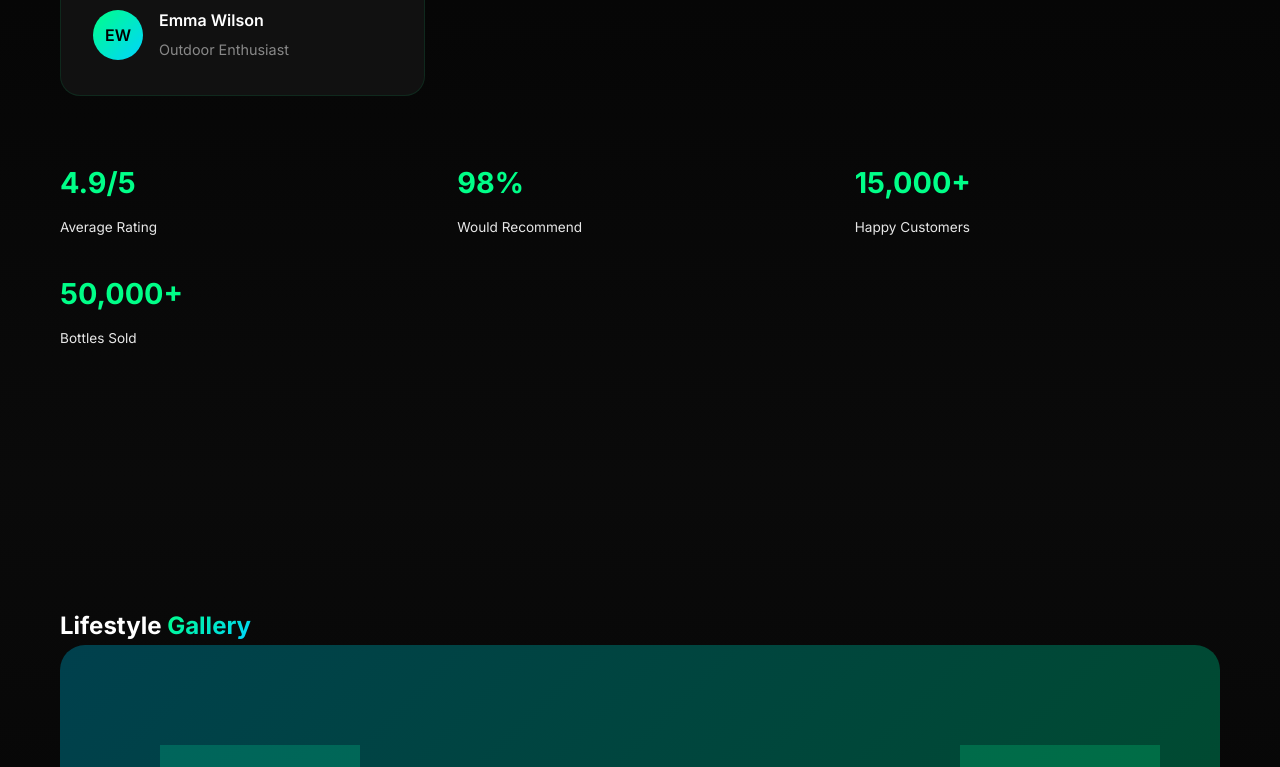
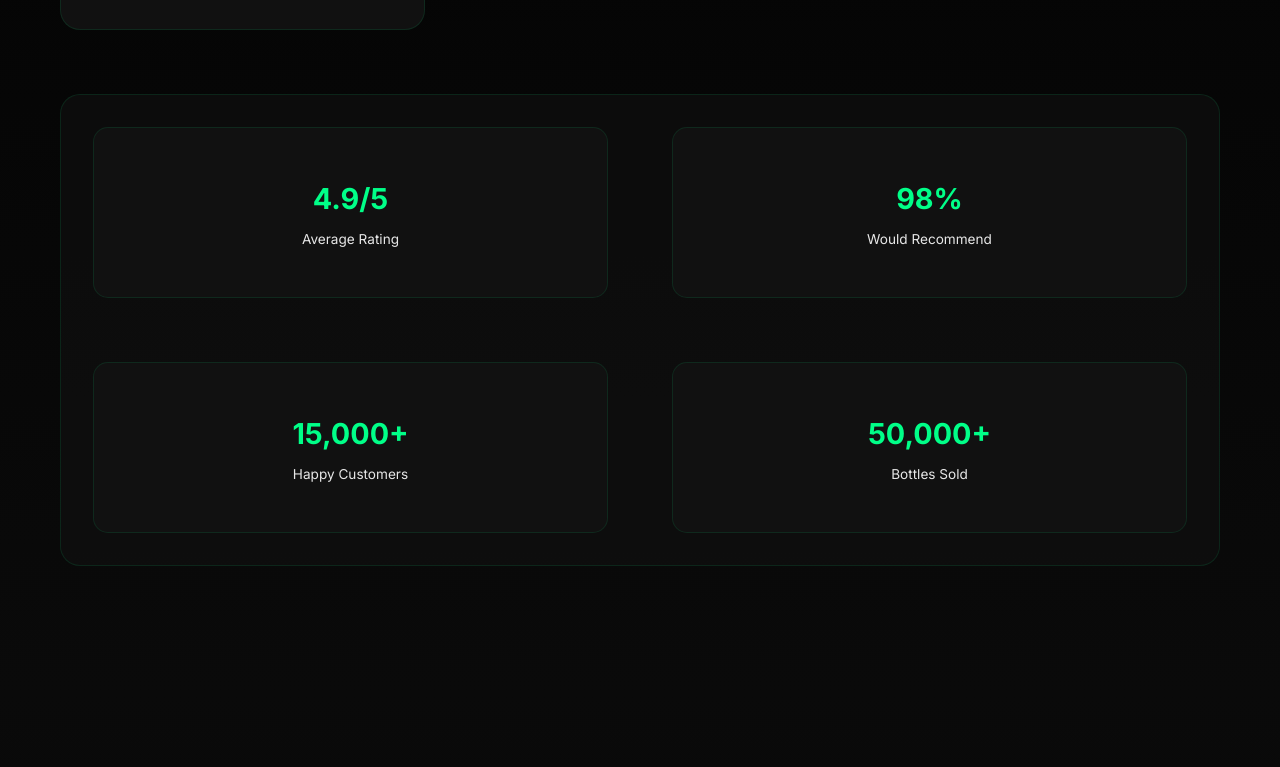
Before and after one commit to IchigoSolos69/EcoSip, a plain HTML site: page index.html in a window 1280 px wide. Shown: the part 2753-3520 px from the top of the page. Drawn offline with Linux system fonts and the light colour scheme.

Commit message:
Update styles.css

```diff
--- a/styles.css
+++ b/styles.css
@@ -926,9 +926,16 @@ body {
 
 .testimonials-stats {
     display: grid;
-    grid-template-columns: repeat(3, 1fr);
-    gap: 2rem;
+    grid-template-columns: repeat(2, 1fr);
+    gap: 4rem;
     margin-top: 3rem;
+    max-width: 1200px;
+    margin-left: auto;
+    margin-right: auto;
+    padding: 2rem;
+    background: rgba(17, 17, 17, 0.6);
+    border-radius: 20px;
+    border: 1px solid rgba(0, 255, 136, 0.1);
 }
 
 .contact-hero {
@@ -959,7 +966,9 @@ body {
 
     .testimonials-stats {
         grid-template-columns: repeat(2, 1fr);
-        gap: 1.5rem;
+        gap: 2rem;
+        padding: 1.5rem;
+        max-width: 100%;
     }
 }
 
@@ -1686,13 +1695,40 @@ body {
     margin-top: 4rem;
 }
 
-.highlight-item {
+.testimonials .stat-item {
     text-align: center;
-    padding: 2rem;
-    background: rgba(0, 255, 136, 0.05);
-    border-radius: 20px;
+    padding: 3rem 2rem;
+    background: var(--card-bg);
+    border-radius: 15px;
     border: 1px solid rgba(0, 255, 136, 0.1);
     transition: all 0.3s ease;
+    min-height: 140px;
+    display: flex;
+    flex-direction: column;
+    justify-content: center;
+    position: relative;
+    overflow: hidden;
+}
+
+.testimonials .stat-item:hover {
+    transform: translateY(-5px);
+    border-color: var(--neon-green);
+    box-shadow: 0 20px 40px rgba(0, 255, 136, 0.2);
+}
+
+.testimonials .stat-item::before {
+    content: '';
+    position: absolute;
+    top: 0;
+    left: -100%;
+    width: 100%;
+    height: 2px;
+    background: var(--gradient-primary);
+    transition: left 0.4s ease;
+}
+
+.testimonials .stat-item:hover::before {
+    left: 0;
 }
 
 .highlight-item:hover {
@@ -1816,9 +1852,16 @@ body {
 
 .testimonials-stats {
     display: grid;
-    grid-template-columns: repeat(3, 1fr);
-    gap: 2rem;
+    grid-template-columns: repeat(2, 1fr);
+    gap: 4rem;
     margin-top: 3rem;
+    max-width: 1200px;
+    margin-left: auto;
+    margin-right: auto;
+    padding: 2rem;
+    background: rgba(17, 17, 17, 0.6);
+    border-radius: 20px;
+    border: 1px solid rgba(0, 255, 136, 0.1);
 }
 
 /* Gallery Section */
@@ -2984,7 +3027,9 @@ textarea.form-input {
 
     .testimonials-stats {
         grid-template-columns: repeat(2, 1fr);
-        gap: 1.5rem;
+        gap: 2rem;
+        padding: 1.5rem;
+        max-width: 100%;
     }
 
     .contact-grid {
```
